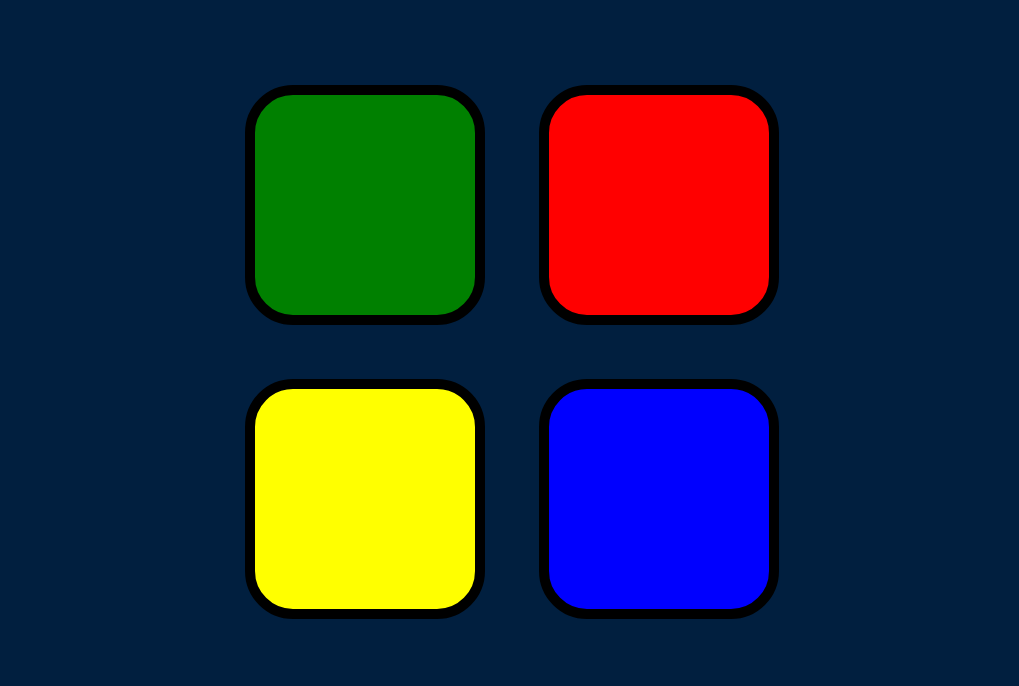
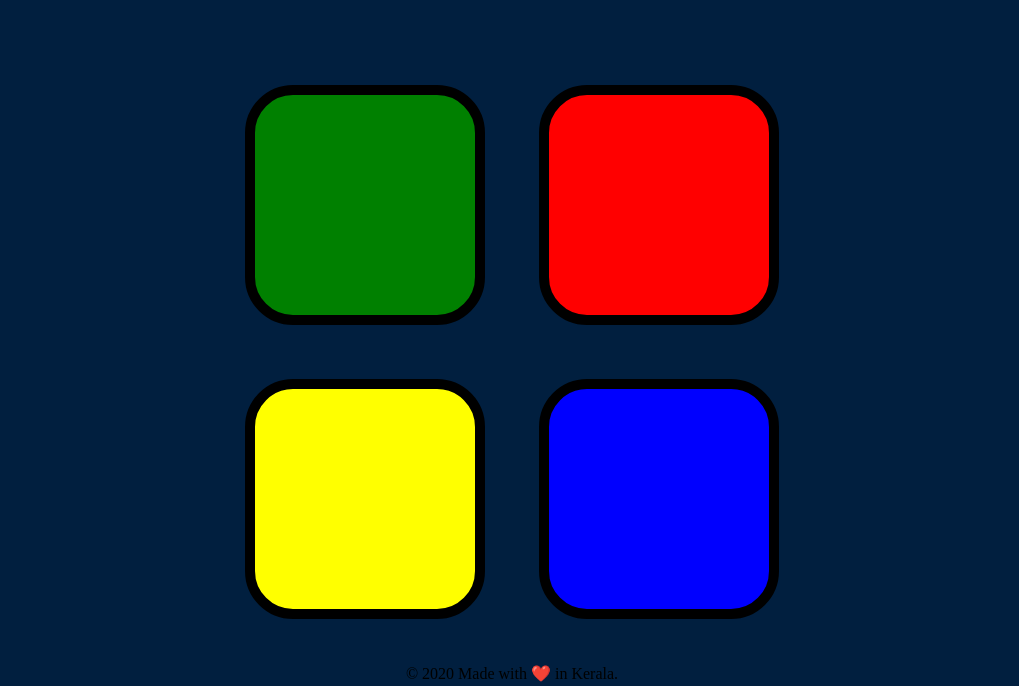
Before and after one commit to abhisheket/The-pattern, a plain HTML site: page index.html in a window 1280 px wide. Shown: the part 114-800 px from the top of the page, without its empty margins (128-1147 px from the left). Drawn offline with nearby package versions, Linux system fonts and the light colour scheme.

Commit message:
Update index.html
Replace index.html

```diff
--- a/index.html
+++ b/index.html
@@ -35,6 +35,9 @@
     </div>
 
   </div>
+  <footer class="footer">
+	<p class="footer-link">© 2020 Made with ❤️ in Kerala.</p>
+  </footer>
 
   <script src="https://ajax.googleapis.com/ajax/libs/jquery/3.5.1/jquery.min.js"></script>
   <script src="game.js" charset="utf-8"></script>
```
